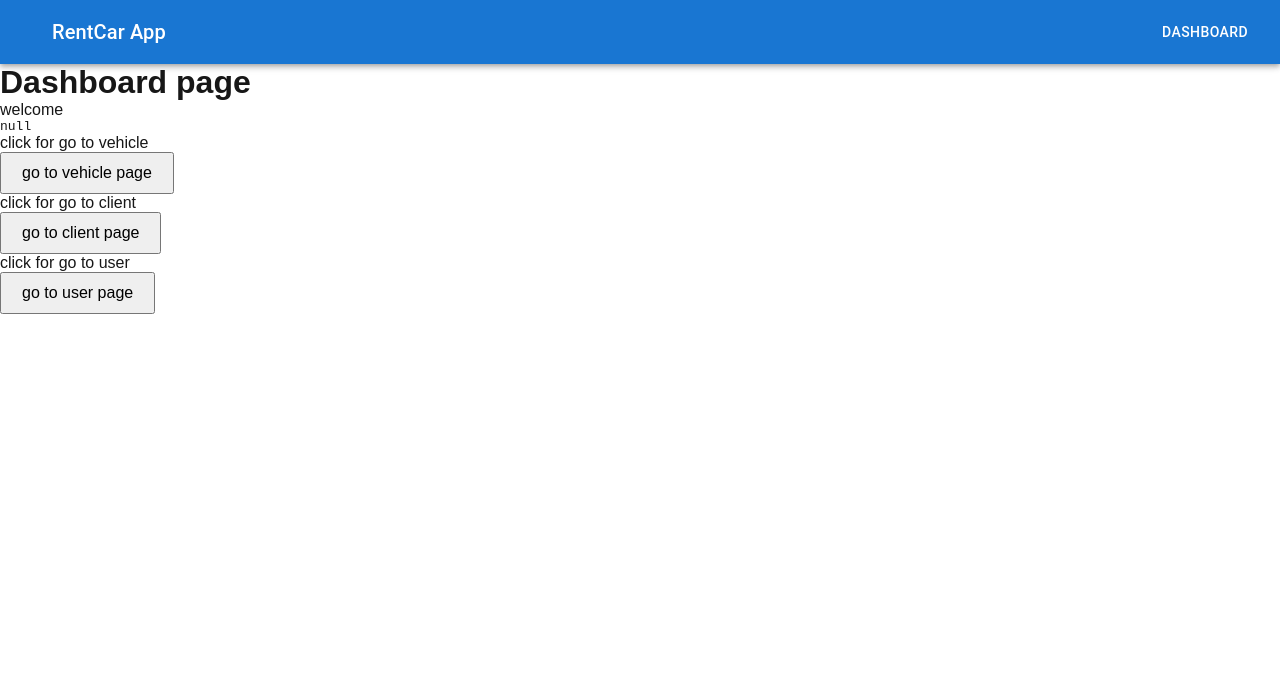
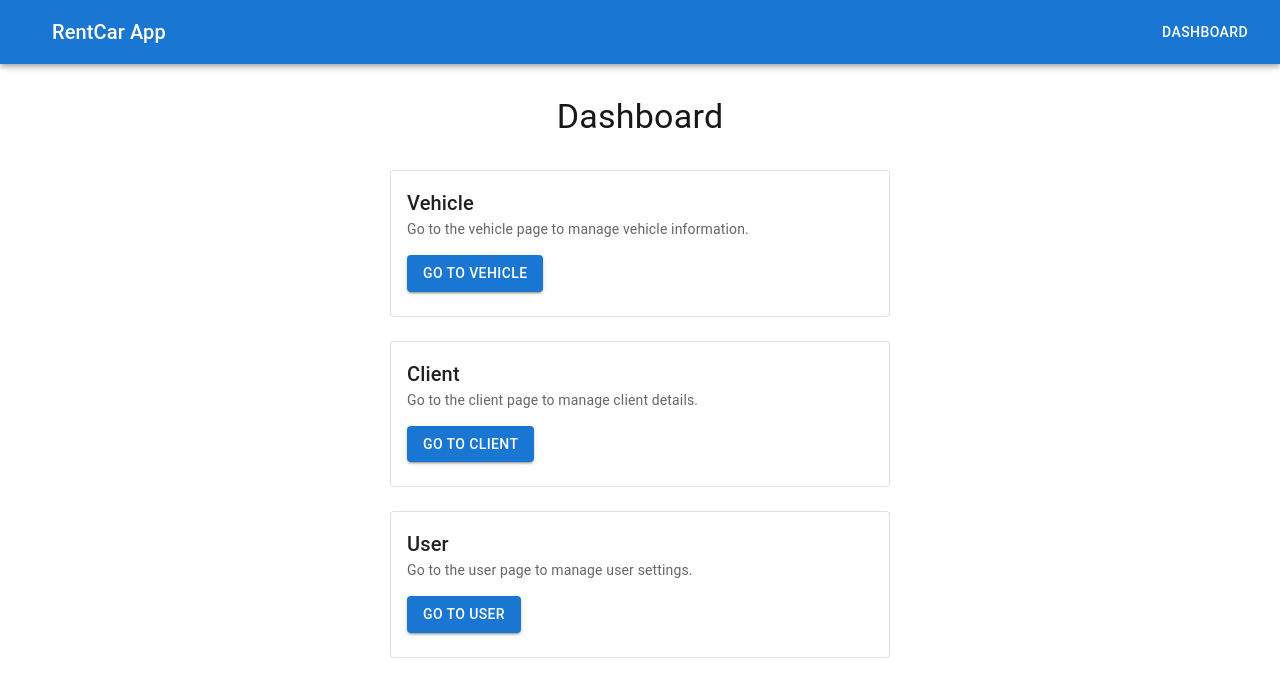
Before and after one commit to ramndiazg/rentcar-app, a Next.js app in the folder frontend/: page /dashboard in a window 1280 px wide. Shown: the top 696 px of the page. Built offline with nearby package versions, Linux system fonts and the light colour scheme; no server answers; sample sign-in values are in the browser's storage.

Commit message:
styling dashboard v1

```diff
--- a/frontend/src/app/dashboard/page.js
+++ b/frontend/src/app/dashboard/page.js
@@ -4,18 +4,22 @@ import { jwtDecode } from "jwt-decode";
 import { useEffect, useState } from "react";
 import { useRouter } from "next/navigation";
 import Appbar from "../components/Appbar";
+import {
+  Container,
+  Typography,
+  Box,
+  Card,
+  CardContent,
+  Button,
+  Stack,
+} from "@mui/material";
 
 export default function Dashboard() {
   const [data, setData] = useState(null);
   const router = useRouter();
-  const goToVehicle = () => {
-    router.push("/vehicle");
-  };
-  const goToClient = () => {
-    router.push("/client");
-  };
-  const goToUser = () => {
-    router.push("/user");
+
+  const goToPage = (path) => {
+    router.push(path);
   };
 
   useEffect(() => {
@@ -36,6 +40,7 @@ export default function Dashboard() {
         return;
       }
 
+      try {
         const res = await fetch("http://localhost:3546/api/dashboard", {
           method: "GET",
           headers: {
@@ -46,6 +51,9 @@ export default function Dashboard() {
 
         const result = await res.json();
         setData(result);
+      } catch (error) {
+        console.error("Error fetching data:", error);
+      }
     };
 
     fetchData();
@@ -54,30 +62,67 @@ export default function Dashboard() {
   return (
     <div>
       <Appbar />
-      <h1>Dashboard page</h1>
-      <p>welcome </p>
-      <pre>{JSON.stringify(data, null, 2)}</pre>
-      <p>click for go to vehicle</p>
-      <button
-        onClick={goToVehicle}
-        style={{ padding: "10px 20px", fontSize: "16px", cursor: "pointer" }}
+    <Container>
+      <Box sx={{ textAlign: "center", marginY: 4 }}>
+        <Typography variant="h4">Dashboard</Typography>
+        {/* <Typography variant="subtitle1" color="textSecondary">
+          Welcome!
+        </Typography> */}
+      </Box>
+
+      <Stack spacing={3} sx={{ alignItems: "center" }}>
+        <Card variant="outlined" sx={{ maxWidth: 500, width: "100%" }}>
+          <CardContent>
+            <Typography variant="h6">Vehicle</Typography>
+            <Typography variant="body2" color="textSecondary">
+              Go to the vehicle page to manage vehicle information.
+            </Typography>
+            <Button
+              variant="contained"
+              color="primary"
+              onClick={() => goToPage("/vehicle")}
+              sx={{ marginTop: 2 }}
             >
-        go to vehicle page
-      </button>
-      <p>click for go to client</p>
-      <button
-        onClick={goToClient}
-        style={{ padding: "10px 20px", fontSize: "16px", cursor: "pointer" }}
+              Go to Vehicle
+            </Button>
+          </CardContent>
+        </Card>
+
+        <Card variant="outlined" sx={{ maxWidth: 500, width: "100%" }}>
+          <CardContent>
+            <Typography variant="h6">Client</Typography>
+            <Typography variant="body2" color="textSecondary">
+              Go to the client page to manage client details.
+            </Typography>
+            <Button
+              variant="contained"
+              color="primary"
+              onClick={() => goToPage("/client")}
+              sx={{ marginTop: 2 }}
             >
-        go to client page
-      </button>
-      <p>click for go to user</p>
-      <button
-        onClick={goToUser}
-        style={{ padding: "10px 20px", fontSize: "16px", cursor: "pointer" }}
+              Go to Client
+            </Button>
+          </CardContent>
+        </Card>
+
+        <Card variant="outlined" sx={{ maxWidth: 500, width: "100%" }}>
+          <CardContent>
+            <Typography variant="h6">User</Typography>
+            <Typography variant="body2" color="textSecondary">
+              Go to the user page to manage user settings.
+            </Typography>
+            <Button
+              variant="contained"
+              color="primary"
+              onClick={() => goToPage("/user")}
+              sx={{ marginTop: 2 }}
             >
-        go to user page
-      </button>
+              Go to User
+            </Button>
+          </CardContent>
+        </Card>
+      </Stack>
+    </Container>
     </div>
   );
 }
```
Lines whose indentation alone changed are shown as unchanged.
